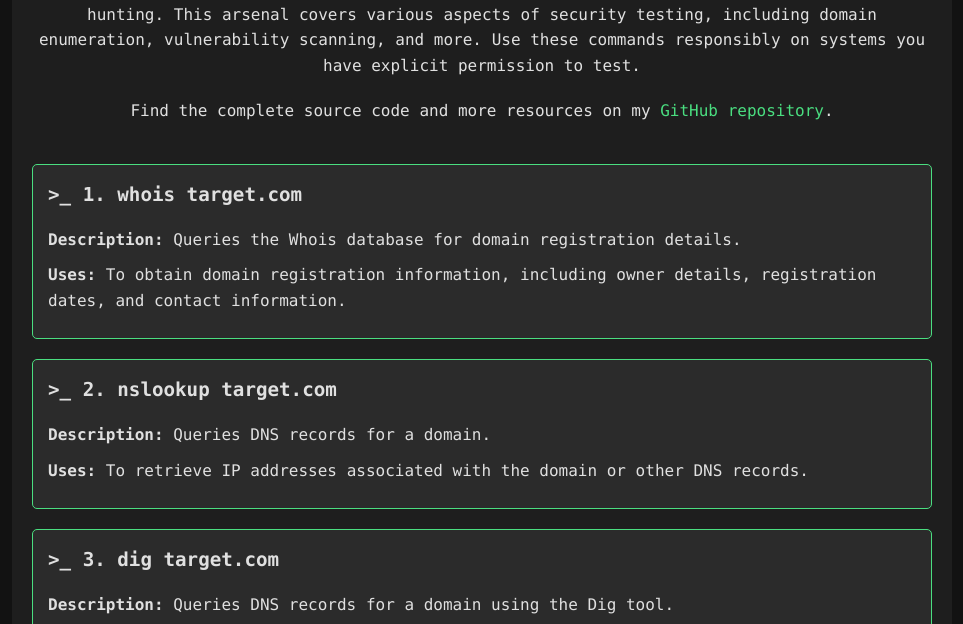
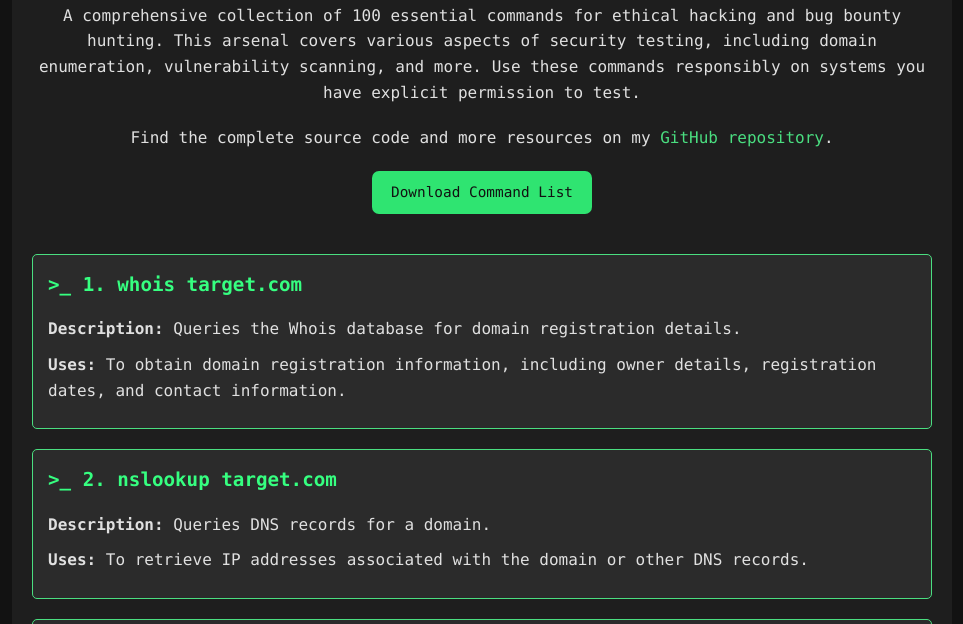
Before and after one commit to JeninSutradhar/bug-bounty-command-arsenal, a plain HTML site: page index.html in a window 1280 px wide. Shown: the part 144-768 px from the top of the page, without its empty margins (158-1121 px from the left). Drawn offline with Linux system fonts and the light colour scheme.

Commit message:
Update index.html

```diff
--- a/index.html
+++ b/index.html
@@ -8,7 +8,8 @@
     <link rel="icon" href="favicon.ico" type="image/x-icon">
     <style>
         body {
-            font-family: 'Hack', 'Fira Code', 'Source Code Pro', 'JetBrains Mono', 'Inconsolata', 'Ubuntu Mono', 'Consolas', monospace;            background-color: #121212;
+            font-family: 'Hack', 'Fira Code', 'Source Code Pro', 'JetBrains Mono', 'Inconsolata', 'Ubuntu Mono', 'Consolas', monospace;
+            background-color: #121212;
             color: #e0e0e0;
             line-height: 1.6;
             padding: 20px;
@@ -32,7 +33,6 @@
             font-size: 2.5em;
             margin-bottom: 10px;
             color: #4ade80;
-            margin-top: auto;
         }
 
         .description {
@@ -50,11 +50,12 @@
         }
 
         .command:hover {
-            background-color: #1a422d;
+            background-color: #367956;
         }
 
         .command h2 {
             font-size: 1.2em;
+            color: #36ff80;
             margin-top: 0;
         }
 
@@ -76,6 +77,25 @@
         a:hover {
             text-decoration: underline;
         }
+
+        .download-button {
+            display: block;
+            width: 200px;
+            padding: 10px;
+            margin: 20px auto;
+            text-align: center;
+            background-color: #2fe471;
+            color: #121212;
+            border: none;
+            border-radius: 7px;
+            font-size: 0.9em;
+            cursor: pointer;
+            text-decoration: none;
+        }
+
+        .download-button:hover {
+            background-color: #36b76b;
+        }
     </style>
 </head>
 
@@ -88,8 +108,9 @@
                 vulnerability scanning, and more. Use these commands responsibly on systems you have explicit permission
                 to test.</p>
             <p>Find the complete source code and more resources on my <a
-                    href="https://github.com/your-github-username/bug-bounty-command-arsenal" target="_blank">GitHub
+                    href="https://github.com/JeninSutradhar/bug-bounty-command-arsenal" target="_blank">GitHub
                     repository</a>.</p>
+            <a href="https://raw.githubusercontent.com/JeninSutradhar/bug-bounty-command-arsenal/main/commands.txt" class="download-button" download>Download Command List</a>
         </header>
 
         <main id="commandList"></main>
@@ -204,7 +225,6 @@
             { id: 100, command: "fping -a -g 192.168.1.0/24", description: "Ping sweep to identify live hosts in a subnet.", uses: "To find active IP addresses within a specified network range." }
         ];
 
-
         function renderCommands() {
             const mainElement = document.getElementById('commandList');
             commandList.forEach(cmd => {
```
